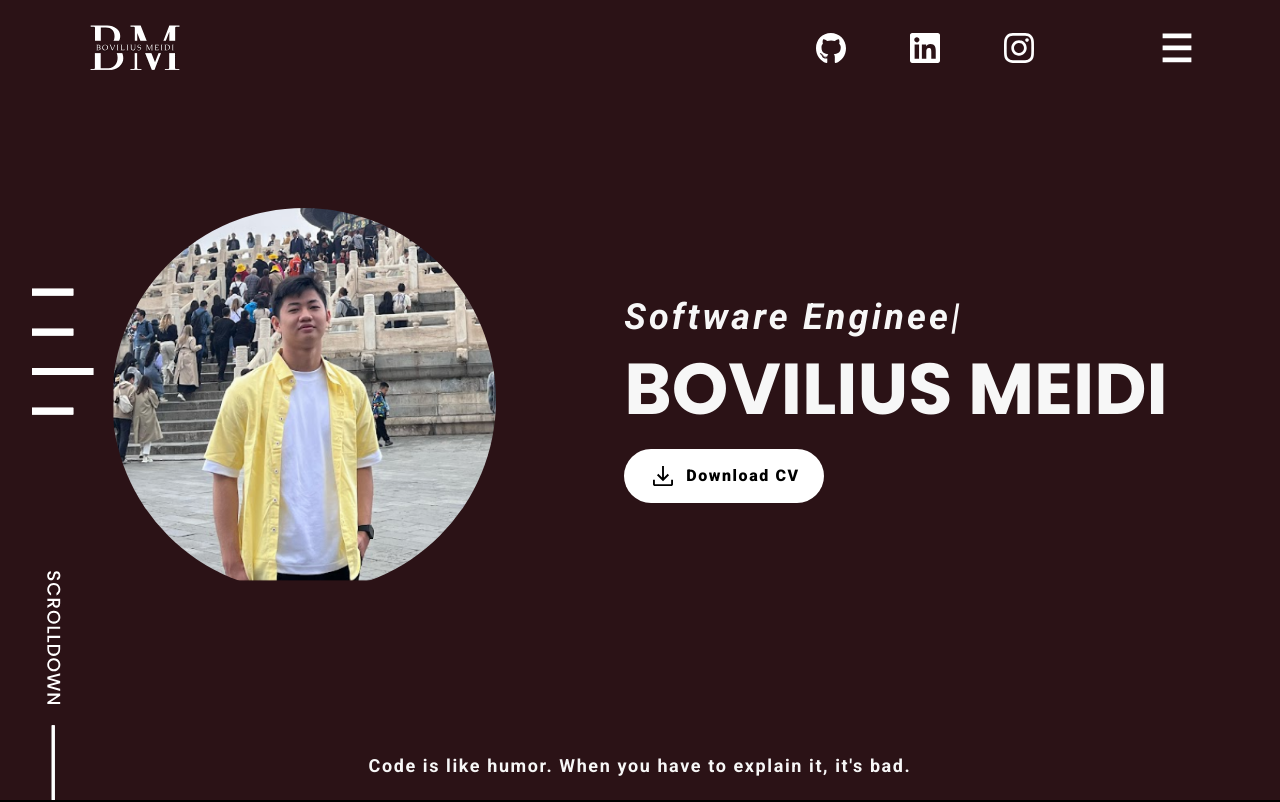
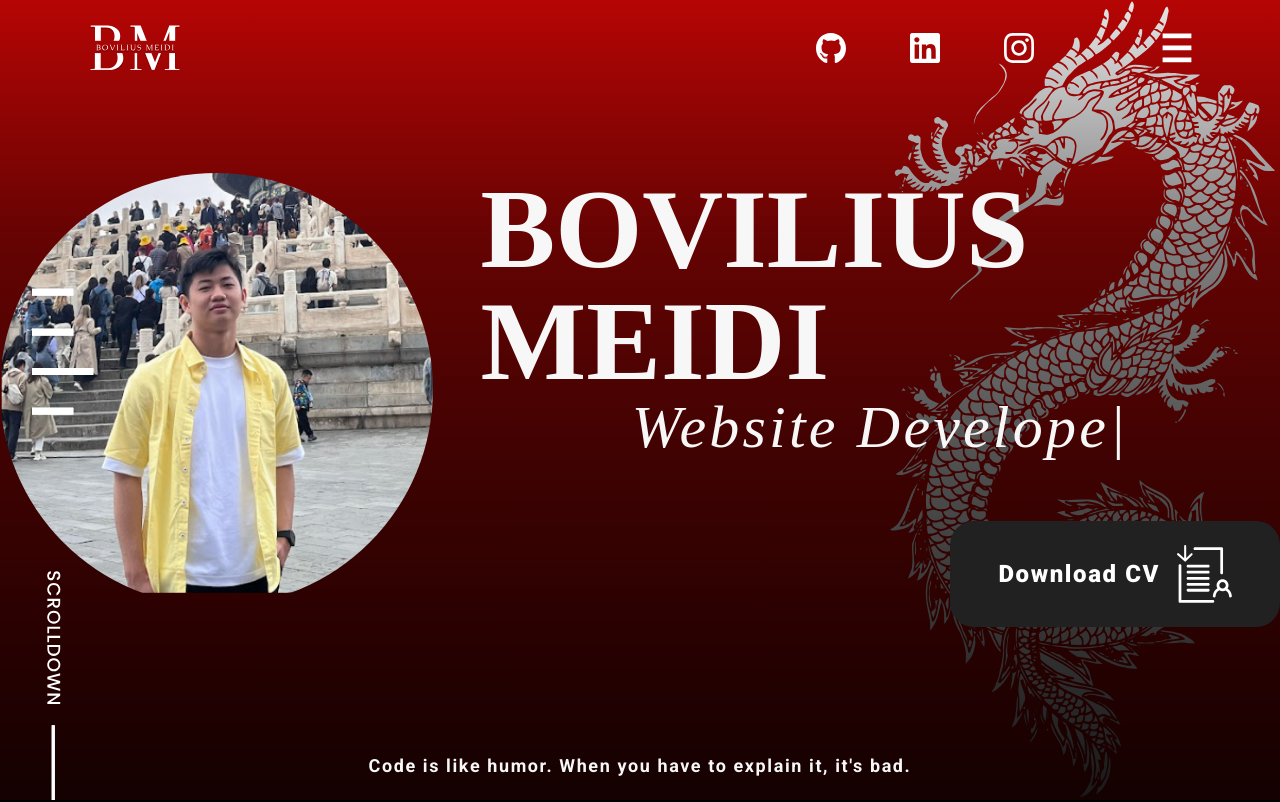
Before and after one commit to BoviliusMeidi/Portfolio, a React (Vite) app: page / in a window 1280 px wide. Shown: the top 802 px of the page. Built offline with nearby package versions, Linux system fonts and the light colour scheme; a web font is replaced by a local one.

Commit message:
style(components) : change style of the hero section

```diff
--- a/src/components/layout/Hero.jsx
+++ b/src/components/layout/Hero.jsx
@@ -1,56 +1,74 @@
 import PropTypes from "prop-types";
-import Link from "../common/Link";
 import MainLayout from "./MainLayout";
-import Title from "../common/Title";
 import HeroImage from "../../assets/images/Hero-BoviliusMeidi.png";
 import { TypeAnimation } from "react-type-animation";
 import Quote from "../common/Quote";
+import DownloadCVIcon from"../../assets/icon/download-cv.svg";
 
 const Hero = ({ id }) => {
   const backgroundColor = "bg-primary";
   return (
     <MainLayout backgroundColor={backgroundColor} center={true}>
       <div
-        className="relative flex flex-col py-28 md:py-0 md:justify-center items-center "
+        className="flex flex-col py-28 w-full h-full md:py-0 md:justify-center items-center third-font gradient-and-dragon-bg"
         id={id}
       >
-        <div
-          className={`flex lg:flex-row justify-center items-center lg:gap-32 flex-col gap-3 w-full transition-opacity duration-500 ease-in-out animate-popin`}
-        >
+        <div className="flex lg:flex-row justify-center items-center md:items-start lg:gap-12 flex-col gap-2 w-full transition-opacity duration-500 ease-in-out animate-popin">
+          <a href="/about">
+            <div className="group md:rounded-full overflow-hidden transition-all duration-300 ease-in-out cursor-pointer">
               <img
                 src={HeroImage}
                 alt="Bovilius Meidi"
-            className="w-60 md:w-96 rounded-full "
+                className="w-full h-full object-cover transition-transform duration-300 ease-in-out group-hover:scale-110"
               />
-          <div className="md:text-left w-full">
+            </div>
+          </a>
+          <div className="flex flex-col justify-center w-full sm:w-fit md:h-full gap-2 sm:gap-16 md:text-left">
+            <div className="flex flex-col justify-center items-center">
+              <a
+                href="/about"
+                className="group relative inline-block overflow-hidden"
+              >
+                <h1 className="text-4xl font-bold md:text-7xl lg:text-[7rem] transition-transform duration-500 ease-in-out group-hover:-translate-y-full">
+                  BOVILIUS MEIDI
+                </h1>
+                <h1
+                  className="text-4xl font-bold md:text-7xl lg:text-[7rem] transition-transform duration-500 ease-in-out absolute top-full left-0 group-hover:-translate-y-full"
+                  aria-hidden="true"
+                >
+                  BOVILIUS MEIDI
+                </h1>
+              </a>
               <TypeAnimation
                 sequence={[
                   "FrontEnd Developer",
                   1000,
                   "BackEnd Developer",
                   1000,
+                  "Website Developer",
+                  1000,
                   "Software Engineer",
                   1000,
                 ]}
                 wrapper="span"
                 speed={50}
-              className="lg:text-4xl text-2xl md:text-3xl second-font-bold-italic letter-spacing-10"
+                className="text-xl md:text-4xl lg:text-6xl italic letter-spacing-10"
                 repeat={Infinity}
               />
-            <a href="/about">
-              <Title title={"BOVILIUS MEIDI"} />
+            </div>
+            <div className="flex justify-end mr-6 sm:mr-0">
+              <a
+                href="/CV.pdf"
+                className="flex justify-center text-base sm:text-2xl items-center gap-2 sm:gap-4 px-6 sm:px-12 py-3 sm:py-6 rounded-3xl cursor-pointer no-underline text-white second-font-black letter-spacing-5 transition-colors duration-400 bg-gray-900 hover:bg-rightBar hover:text-black w-fit"
+              >
+                <span>Download CV</span>
+                <img
+                  src={DownloadCVIcon}
+                  alt="Icon Download CV"
+                  className="w-6 sm:w-14"
+                />
               </a>
-            <Link link={"/CV.pdf"} text={"Download CV"}>
-              <svg
-                xmlns="http://www.w3.org/2000/svg"
-                height="30"
-                viewBox="0 -960 960 960"
-                width="30"
-                fill="#000000"
-              >
-                <path d="M480-313 287-506l43-43 120 120v-371h60v371l120-120 43 43-193 193ZM220-160q-24 0-42-18t-18-42v-143h60v143h520v-143h60v143q0 24-18 42t-42 18H220Z" />
-              </svg>
-            </Link>
+            </div>
           </div>
         </div>
         <Quote
```
Lines whose indentation alone changed are shown as unchanged.
